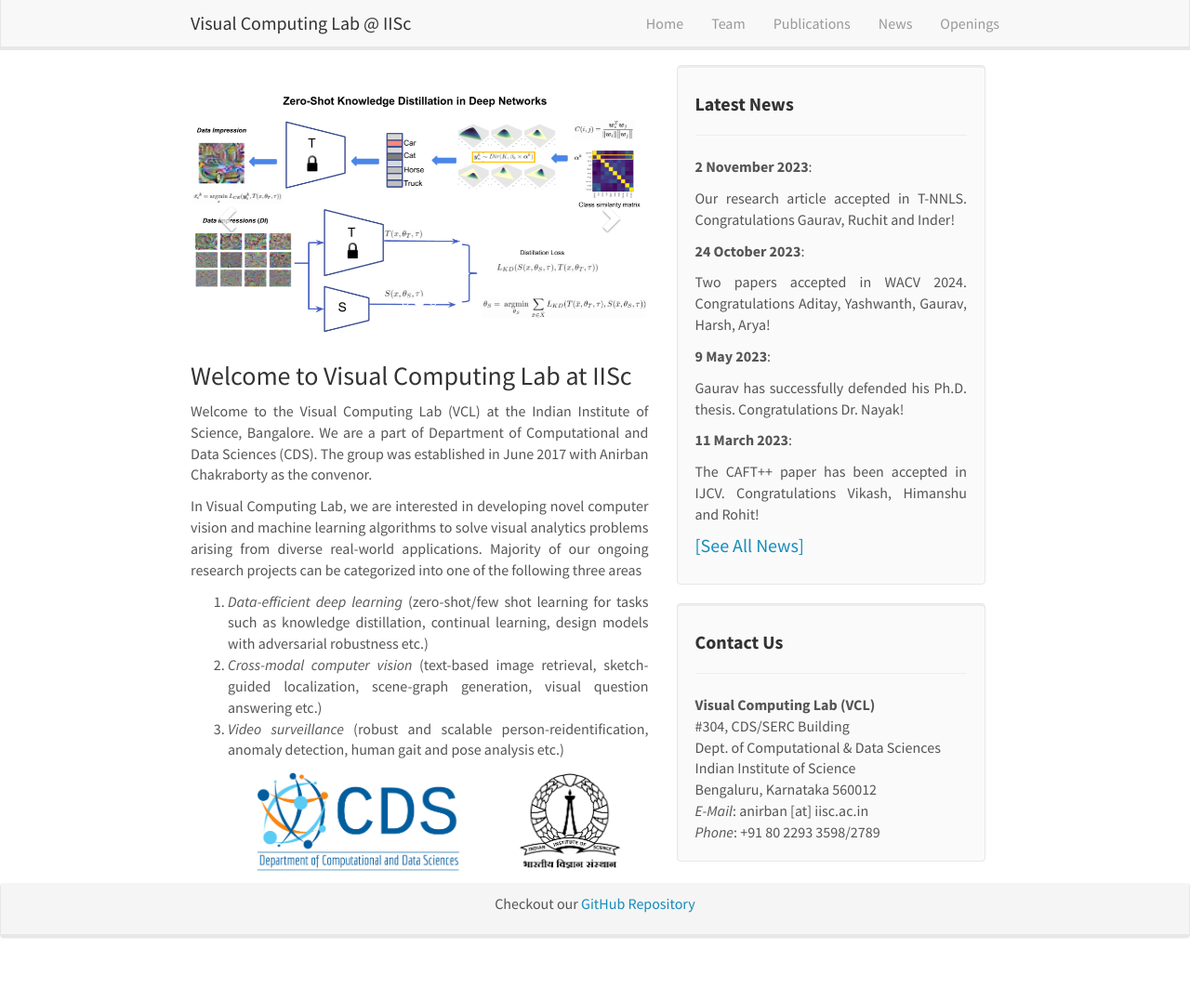
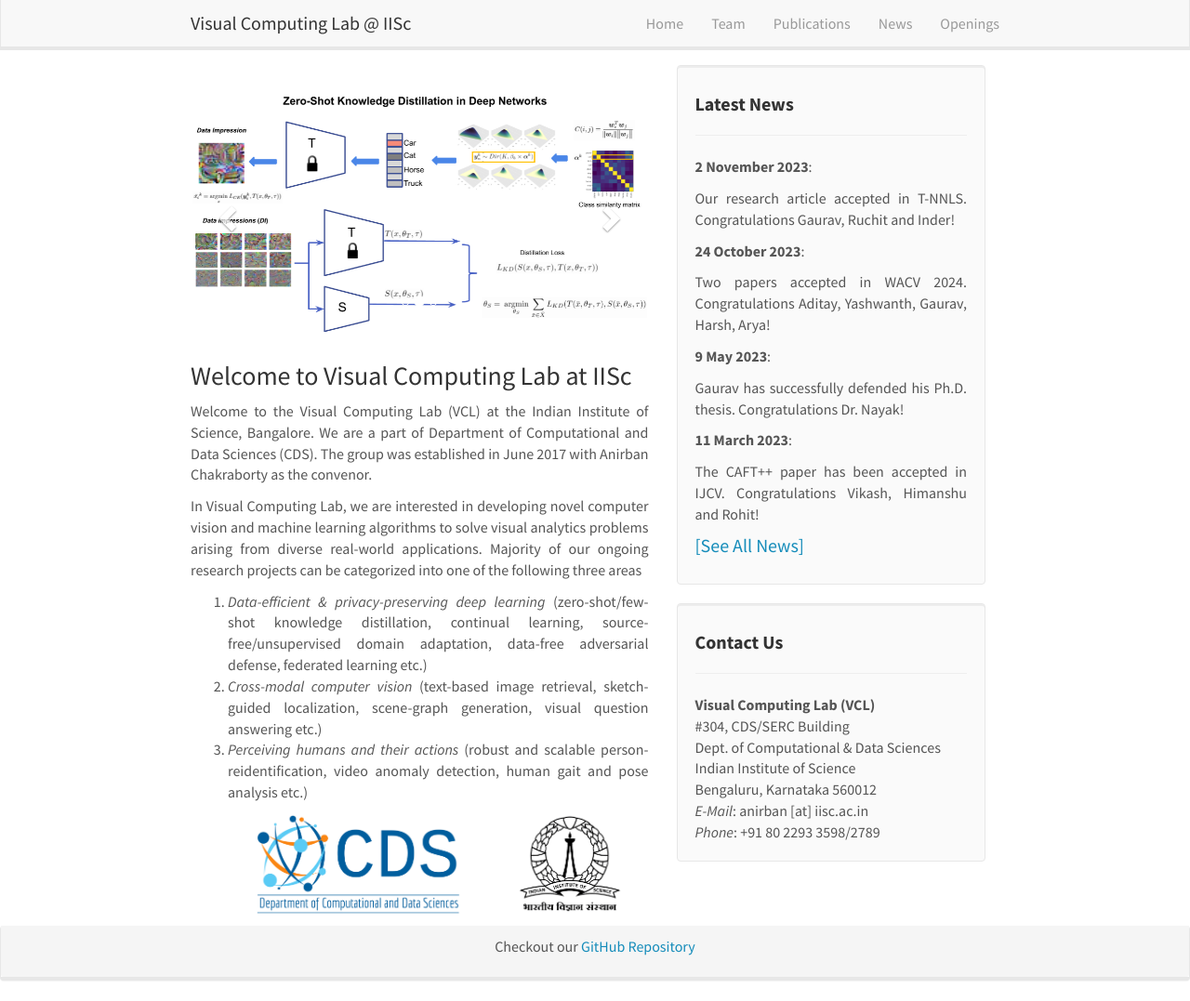
Before and after one commit to vcl-iisc/vclab-website, a Jekyll site: the page built from _pages/home.md, in a window 1280 px wide and 1077 px high. Shown: the whole window at 93% size. Built offline with Jekyll 4.4.1, drawn with Linux system fonts in a browser that asks for light colours; nearby versions of some CDN libraries.

Commit message:
Update home.md
research description updated to match with personal webpage

```diff
--- a/_pages/home.md
+++ b/_pages/home.md
@@ -14,9 +14,9 @@ redirect_from:
 Welcome to the Visual Computing Lab (VCL) at the Indian Institute of Science, Bangalore. We are a part of Department of Computational and Data Sciences (CDS). The group was established in June 2017 with Anirban Chakraborty as the convenor.
 
 In Visual Computing Lab, we are interested in developing novel computer vision and machine learning algorithms to solve visual analytics problems arising from diverse real-world applications. Majority of our ongoing research projects can be categorized into one of the following three areas
-1. *Data-efficient deep learning* (zero-shot/few shot learning for tasks such as knowledge distillation, continual learning, design models with adversarial robustness etc.)
+1. *Data-efficient & privacy-preserving deep learning* (zero-shot/few-shot knowledge distillation, continual learning, source-free/unsupervised domain adaptation, data-free adversarial defense, federated learning etc.)
 2. *Cross-modal computer vision* (text-based image retrieval, sketch-guided localization, scene-graph generation, visual question answering etc.)
-3. *Video surveillance* (robust and scalable person-reidentification, anomaly detection, human gait and pose analysis etc.)
+3. *Perceiving humans and their actions* (robust and scalable person-reidentification, video anomaly detection, human gait and pose analysis etc.)
 
 <figure class="centered">
   <p align="center">
```
